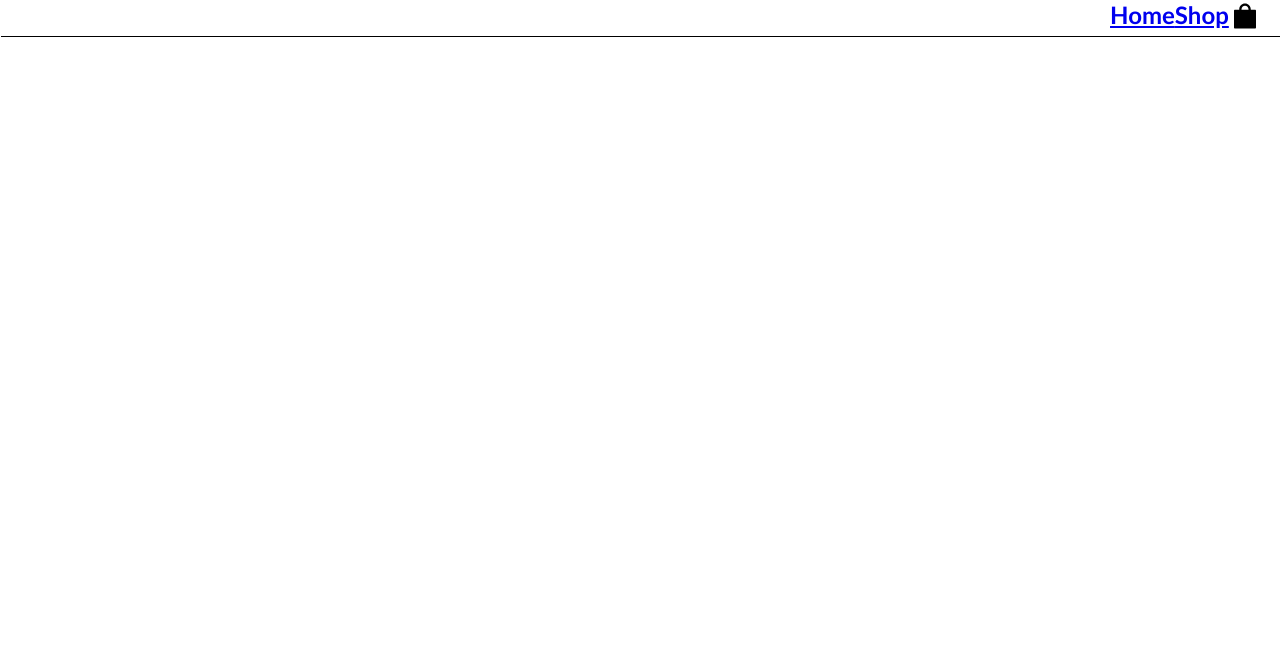
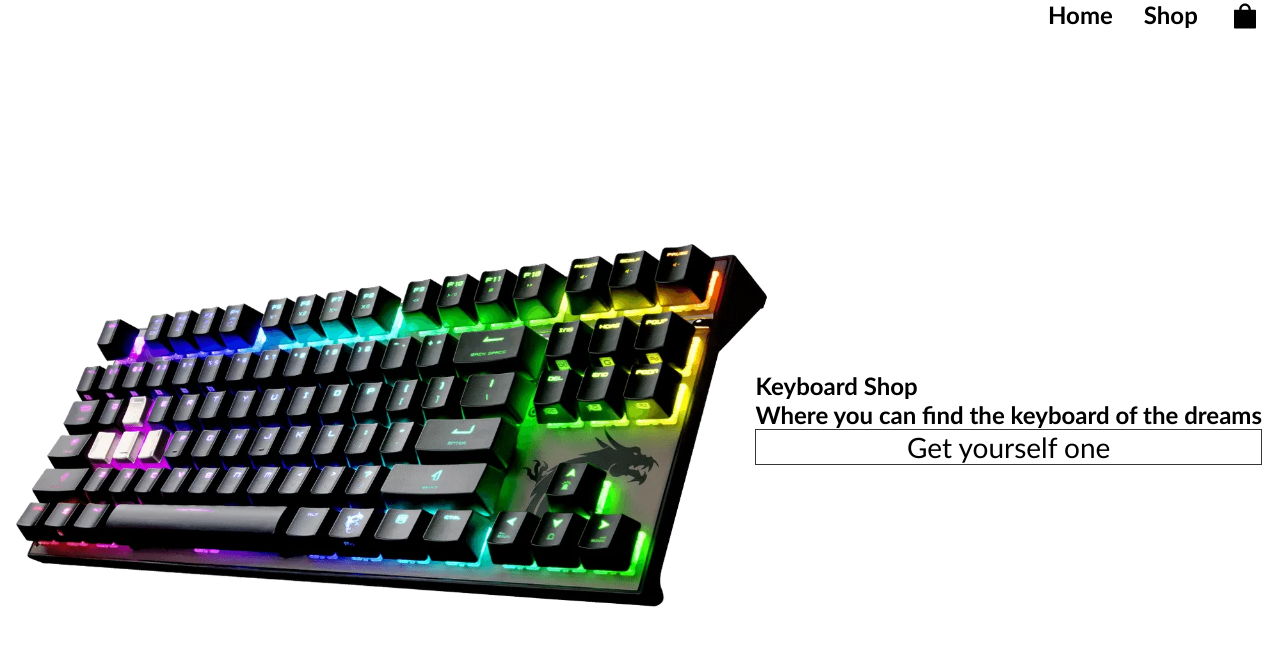
Before and after one commit to ArgoTenacius/shopping-cart, a React (Create React App) app: page / in a window 1280 px wide. Shown: the top 646 px of the page. Built offline with nearby package versions, Linux system fonts and the light colour scheme.

Commit message:
Style added.

```diff
--- a/src/component/navbar/Navbar.js
+++ b/src/component/navbar/Navbar.js
@@ -6,10 +6,10 @@ import './navbar.css'
 const Navbar = ({cartItems, openBasket}) => {
   return (
     <header className='navbar'>
-        <Link to={'/'}>
+        <Link to={'/'} className='navbar__link'>
           <h2>Home</h2>
         </Link>
-        <Link to={'/shopPage'}>
+        <Link to={'/shopPage'} className='navbar__link'>
           <h2>Shop</h2>
         </Link>
 
--- a/src/component/navbar/navbar.css
+++ b/src/component/navbar/navbar.css
@@ -1,10 +1,22 @@
 .navbar{
+    position: fixed;
+    top: 0;
+    left: 0;
     width: 100vw;
     height: 36px;
     display: flex;
     justify-content: flex-end;
     padding-inline: 1.5%;
-    box-shadow: 1px 1px black;
+    gap: 2.5%;
+}
+
+.navbar__link{
+    text-decoration: none;
+    color: black;
+}
+
+.navbar__link:hover{
+    text-decoration: underline;
 }
 
 .navbar__icon{
--- a/src/pages/homepage/HomePage.js
+++ b/src/pages/homepage/HomePage.js
@@ -1,9 +1,17 @@
 import React from 'react'
+import { Link } from 'react-router-dom'
+import './homePage.css'
 
 const HomePage = () => {
   return (
-    <section>
-
+    <section className='homepage'>
+      <div className='homepage__description'>
+        <h1 className='homepage__description-title'> Keyboard Shop </h1>
+        <h2 className='homepage__description-phrase'> Where you can find the keyboard of the dreams </h2>
+        <Link to={'/shopPage'}>
+          <button className='homepage__description-button'>Get yourself one</button>
+        </Link>
+      </div>
     </section>
   )
 }
--- a/src/pages/homepage/homePage.css
+++ b/src/pages/homepage/homePage.css
@@ -0,0 +1,30 @@
+.homepage{
+    background-image: url('../../img/dragonKeyboard.webp');
+    background-repeat: no-repeat;
+    background-size: 60%;
+    background-position:left;
+    width: 100vw;
+    height: calc(100vh - 36px);
+    margin-top: 36px;
+}
+
+.homepage__description{
+    display: flex;
+    flex-direction: column;
+    justify-content: center;
+    margin-right: 18px;
+    height: 100%;
+    float: right;
+}
+
+.homepage__description-title, .homepage__description-phrase{
+    font-size: clamp(16px, 2vw, 24px);
+}
+
+.homepage__description-button{
+    width: 100%;
+    background: none;
+    border: 1px solid rgb(54, 54, 54);
+    font-size: clamp(18px, 2.5vw ,28px);
+    cursor: pointer;
+}
--- a/src/pages/shopPage/ShopPage.js
+++ b/src/pages/shopPage/ShopPage.js
@@ -1,9 +1,10 @@
 import data from '../../component/Data'
 import { Main } from '../../component/main/Main'
+import './shopPage.css'
 
 const ShopPage = (addOn) => {
   return (
-    <section>
+    <section className='shopPage'>
       <Main data={data} addOn={addOn}/>
     </section>
   )
--- /dev/null
+++ b/src/pages/shopPage/shopPage.css
@@ -0,0 +1,3 @@
+.shopPage{
+    margin-top: 36px;
+}
```
Also changed, not shown: src/img/dragonKeyboard.webp (added).
